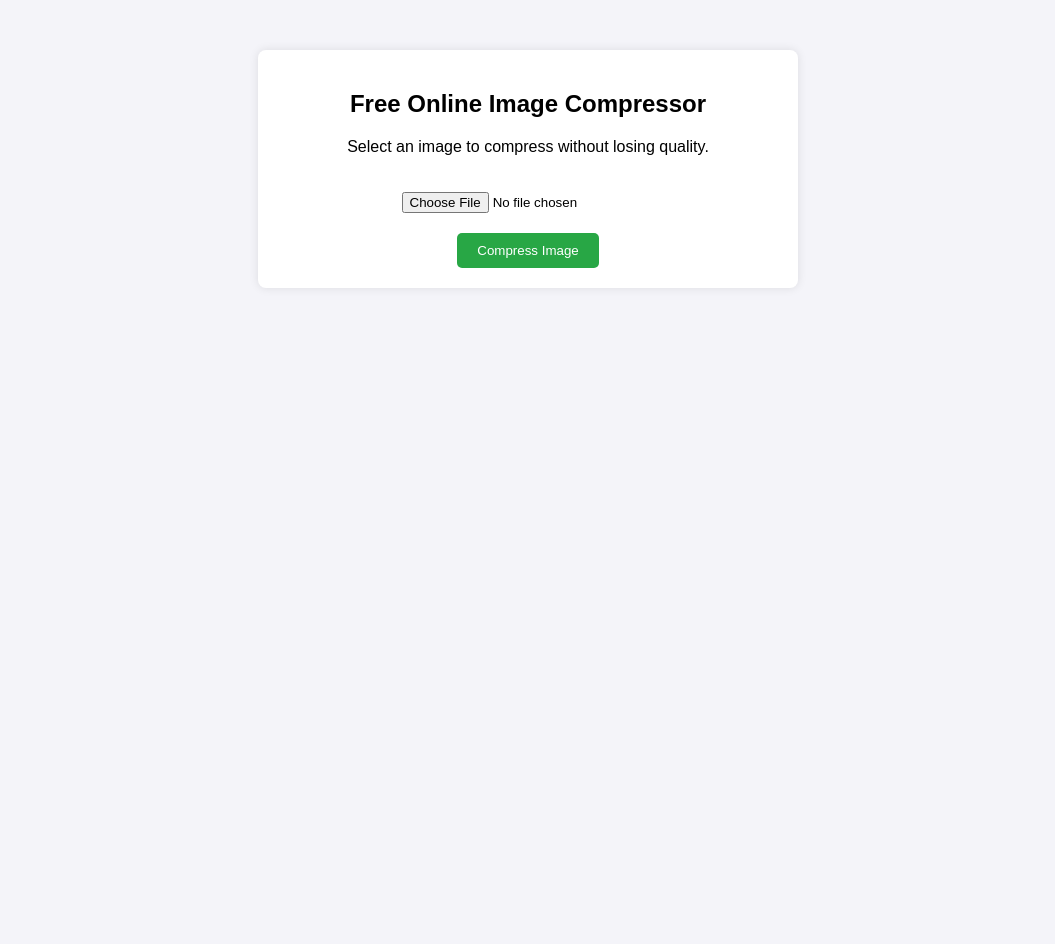
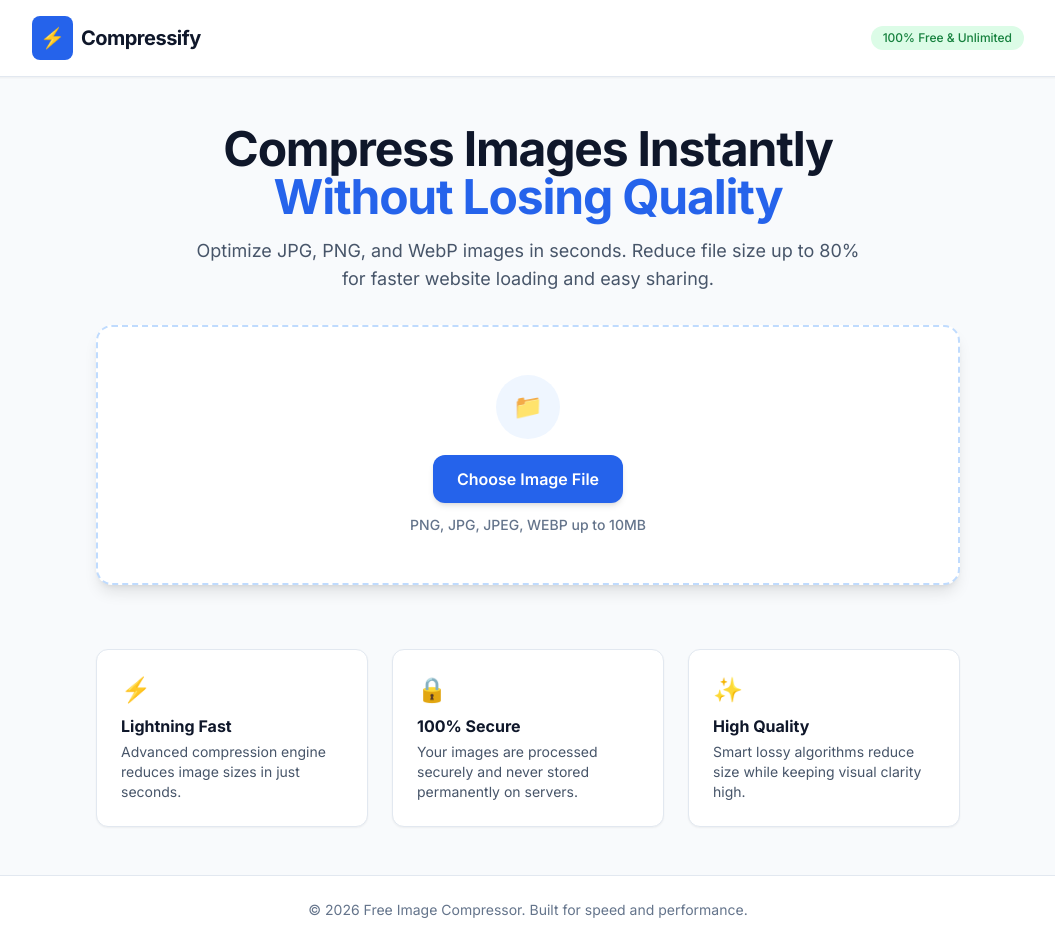
Before and after one commit to muswir02/image-compressor-free, a Flask app: page / in a window 1280 px wide. Shown: the whole page, without its empty margins (112-1167 px from the left). Before the commit the page ends 268 px from the top, so only its background shows below. Run offline with Flask 3, Linux system fonts and the light colour scheme; some libraries are stand-ins or nearby versions.

Commit message:
Update index.html

```diff
--- a/templates/index.html
+++ b/templates/index.html
@@ -3,23 +3,112 @@
 <head>
     <meta charset="UTF-8">
     <meta name="viewport" content="width=device-width, initial-scale=1.0">
-    <title>Free Image Compressor - Compress JPG & PNG Online</title>
+    <title>Free Image Compressor - Compress JPG, PNG & WebP Online</title>
+    <meta name="description" content="Compress your images online for free without losing quality. Fast, secure, and privacy-focused image optimizer.">
+
+    <!-- Google Fonts & Tailwind CSS for Modern UI -->
+    <script src="https://cdn.tailwindcss.com"></script>
+    <link href="https://fonts.googleapis.com/css2?family=Inter:wght@400;500;600;700&display=swap" rel="stylesheet">
+
     <style>
-        body { font-family: Arial, sans-serif; text-align: center; margin-top: 50px; background-color: #f4f4f9; }
-        .container { max-width: 500px; margin: auto; padding: 20px; background: white; border-radius: 8px; box-shadow: 0 0 10px rgba(0,0,0,0.1); }
-        input[type="file"] { margin: 20px 0; }
-        button { padding: 10px 20px; background: #28a745; color: white; border: none; border-radius: 5px; cursor: pointer; }
-        button:hover { background: #218838; }
+        body { font-family: 'Inter', sans-serif; }
     </style>
 </head>
-<body>
-    <div class="container">
-        <h2>Free Online Image Compressor</h2>
-        <p>Select an image to compress without losing quality.</p>
-        <form action="/compress" method="post" enctype="multipart/form-data">
-            <input type="file" name="file" accept="image/*" required><br>
-            <button type="submit">Compress Image</button>
-        </form>
-    </div>
+<body class="bg-slate-50 text-slate-800 antialiased min-h-screen flex flex-col justify-between">
+
+    <!-- Header / Navbar -->
+    <header class="bg-white border-b border-slate-200 py-4 shadow-sm">
+        <div class="max-w-5xl mx-auto px-4 flex justify-between items-center">
+            <div class="flex items-center gap-2">
+                <div class="bg-blue-600 text-white p-2 rounded-lg font-bold text-xl">⚡</div>
+                <span class="font-bold text-xl text-slate-900 tracking-tight">Compressify</span>
+            </div>
+            <span class="text-xs bg-green-100 text-green-700 px-3 py-1 rounded-full font-medium">100% Free & Unlimited</span>
+        </div>
+    </header>
+
+    <!-- Hero & Compressor Tool Section -->
+    <main class="max-w-4xl mx-auto px-4 py-12 w-full">
+        <div class="text-center mb-8">
+            <h1 class="text-3xl md:text-5xl font-extrabold text-slate-900 mb-4 tracking-tight">
+                Compress Images Instantly <br class="hidden sm:inline"><span class="text-blue-600">Without Losing Quality</span>
+            </h1>
+            <p class="text-slate-600 text-base md:text-lg max-w-2xl mx-auto">
+                Optimize JPG, PNG, and WebP images in seconds. Reduce file size up to 80% for faster website loading and easy sharing.
+            </p>
+        </div>
+
+        <!-- Upload Card -->
+        <div class="bg-white border-2 border-dashed border-blue-200 rounded-2xl p-8 md:p-12 text-center shadow-lg hover:border-blue-500 transition-all">
+
+            <form action="/compress" method="post" enctype="multipart/form-data" id="uploadForm" class="space-y-6">
+
+                <div class="flex flex-col items-center justify-center">
+                    <div class="w-16 h-16 bg-blue-50 text-blue-600 rounded-full flex items-center justify-center mb-4 text-2xl">
+                        📁
+                    </div>
+                    <label for="fileInput" class="cursor-pointer bg-blue-600 hover:bg-blue-700 text-white font-semibold px-6 py-3 rounded-xl shadow-md transition-all transform hover:-translate-y-0.5">
+                        Choose Image File
+                    </label>
+                    <input type="file" id="fileInput" name="file" accept="image/*" class="hidden" required onchange="showFileName()">
+                    <p id="fileName" class="mt-3 text-sm text-slate-500 font-medium">PNG, JPG, JPEG, WEBP up to 10MB</p>
+                </div>
+
+                <div id="actionArea" class="hidden">
+                    <button type="submit" onclick="startLoading()" class="w-full sm:w-auto bg-emerald-600 hover:bg-emerald-700 text-white font-bold px-8 py-3 rounded-xl shadow-md transition-all">
+                        ⚡ Compress Now
+                    </button>
+                </div>
+
+                <div id="loader" class="hidden text-center py-4">
+                    <div class="inline-block animate-spin rounded-full h-8 w-8 border-4 border-blue-600 border-t-transparent"></div>
+                    <p class="text-sm font-semibold text-slate-600 mt-2">Compressing your image, please wait...</p>
+                </div>
+            </form>
+        </div>
+
+        <!-- Features Grid -->
+        <div class="grid md:grid-cols-3 gap-6 mt-16">
+            <div class="bg-white p-6 rounded-xl border border-slate-200 shadow-sm">
+                <div class="text-2xl mb-2">⚡</div>
+                <h3 class="font-bold text-slate-900 mb-1">Lightning Fast</h3>
+                <p class="text-sm text-slate-600">Advanced compression engine reduces image sizes in just seconds.</p>
+            </div>
+            <div class="bg-white p-6 rounded-xl border border-slate-200 shadow-sm">
+                <div class="text-2xl mb-2">🔒</div>
+                <h3 class="font-bold text-slate-900 mb-1">100% Secure</h3>
+                <p class="text-sm text-slate-600">Your images are processed securely and never stored permanently on servers.</p>
+            </div>
+            <div class="bg-white p-6 rounded-xl border border-slate-200 shadow-sm">
+                <div class="text-2xl mb-2">✨</div>
+                <h3 class="font-bold text-slate-900 mb-1">High Quality</h3>
+                <p class="text-sm text-slate-600">Smart lossy algorithms reduce size while keeping visual clarity high.</p>
+            </div>
+        </div>
+    </main>
+
+    <!-- Footer -->
+    <footer class="bg-white border-t border-slate-200 py-6 text-center text-sm text-slate-500">
+        <p>© 2026 Free Image Compressor. Built for speed and performance.</p>
+    </footer>
+
+    <script>
+        function showFileName() {
+            const input = document.getElementById('fileInput');
+            const fileNameContainer = document.getElementById('fileName');
+            const actionArea = document.getElementById('actionArea');
+
+            if (input.files.length > 0) {
+                fileNameContainer.innerText = "Selected: " + input.files[0].name;
+                fileNameContainer.classList.add("text-blue-600", "font-semibold");
+                actionArea.classList.remove("hidden");
+            }
+        }
+
+        function startLoading() {
+            document.getElementById('actionArea').classList.add('hidden');
+            document.getElementById('loader').classList.remove('hidden');
+        }
+    </script>
 </body>
 </html>
```
